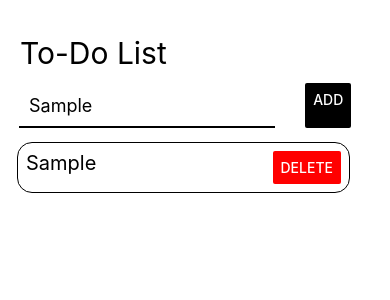
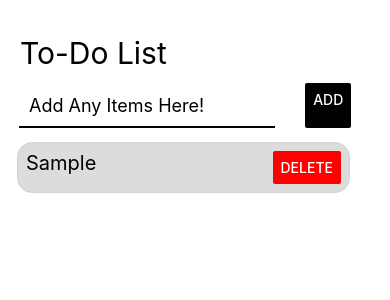
Before and after one commit to andrewjuston/react-native-todolist, a React Native app: screen / in a window 390 px wide. Both pictures are taken after typing "Sample" into the empty fields and a click on the button "ADD". Shown: the top 300 px of the page. Built offline with nearby package versions, Linux system fonts and the light colour scheme.

Commit message:
add clear onsubmit

```diff
--- a/src/NewsInputView.js
+++ b/src/NewsInputView.js
@@ -12,6 +12,7 @@ class NewsInputView extends React.Component {
                 <TextInput placeholder="Add Any Items Here!"
                 style={styles.textInput}
                 onChangeText={this.props.changeText}
+                ref={this.props.textInputRef}
                 />
                 <Button title="Add" color="#000000" style={styles.button} onPress={this.props.pressHandler}/>
             </View>
--- a/src/NewsItemView.js
+++ b/src/NewsItemView.js
@@ -23,16 +23,17 @@ const styles = StyleSheet.create({
         justifyContent: 'space-between',
         margin: 7,
         padding: 8,
-        borderColor: '#000000',
+        borderColor: '#D3D3D3',
         borderWidth: 1.5,
         borderRadius: 15,
+        backgroundColor: '#DCDCDC'
     },
     text:{
         fontSize: 20,
     },
     button: {
-        marginRight: 15
-
+        marginRight: 15,
+        borderRadius: 30
     }
 });
 
--- a/src/NewsListView.js
+++ b/src/NewsListView.js
@@ -19,7 +19,8 @@ class NewsListView extends React.Component {
     onItemAdd = () => {
         if(this.state.content.trim() !== ''){
             let joined = this.state.items.concat(this.state.content);
-            this.setState({items:joined});
+            this.setState({items:joined, content:''});
+            this.textInput.clear();
         }
     }
 
@@ -27,7 +28,11 @@ class NewsListView extends React.Component {
         return (
             <View>
                 <Text style={styles.title}>To-Do List</Text>
-                <NewsInputView pressHandler = {this.onItemAdd} changeText={this.textChangeHandler}/>
+                <NewsInputView
+                pressHandler={this.onItemAdd}
+                changeText={this.textChangeHandler}
+                textInputRef={ input => { this.textInput = input }}
+                />
                 <FlatList
                     data={this.state.items}
                     renderItem={
```
